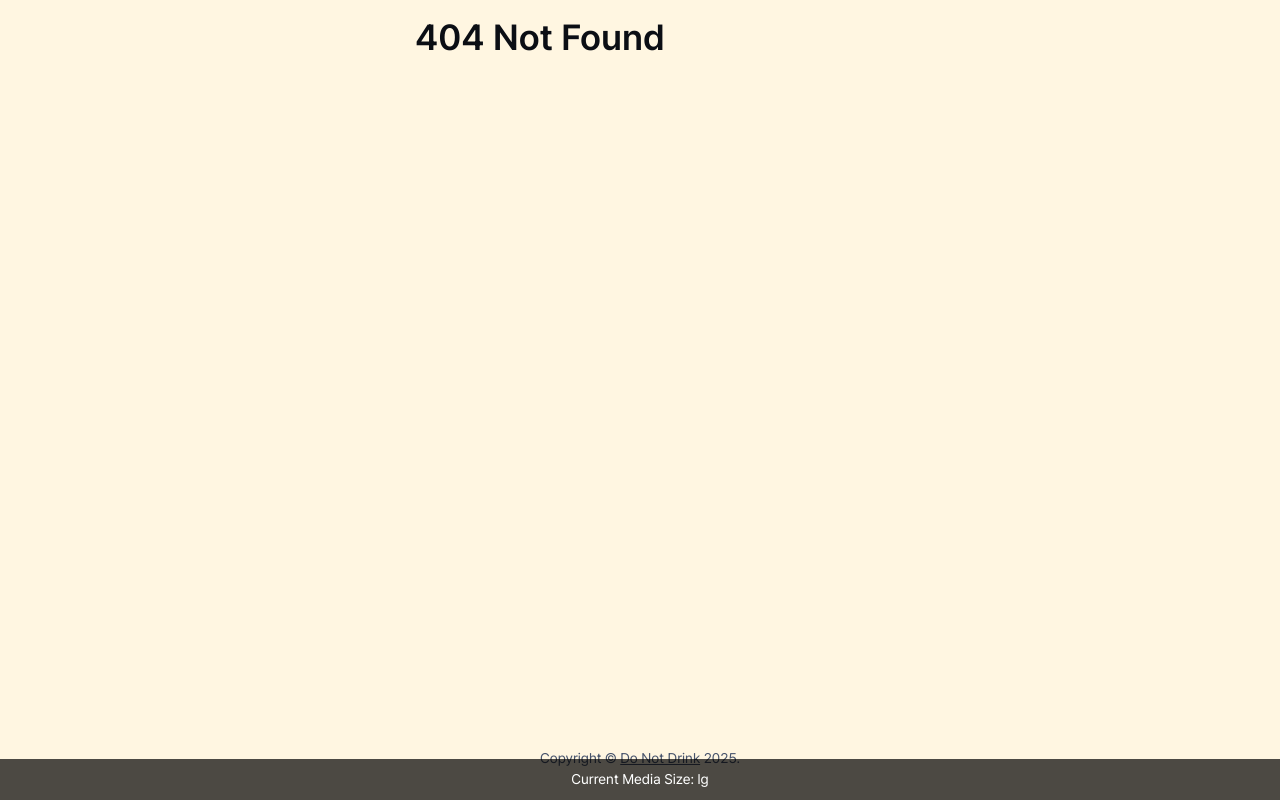
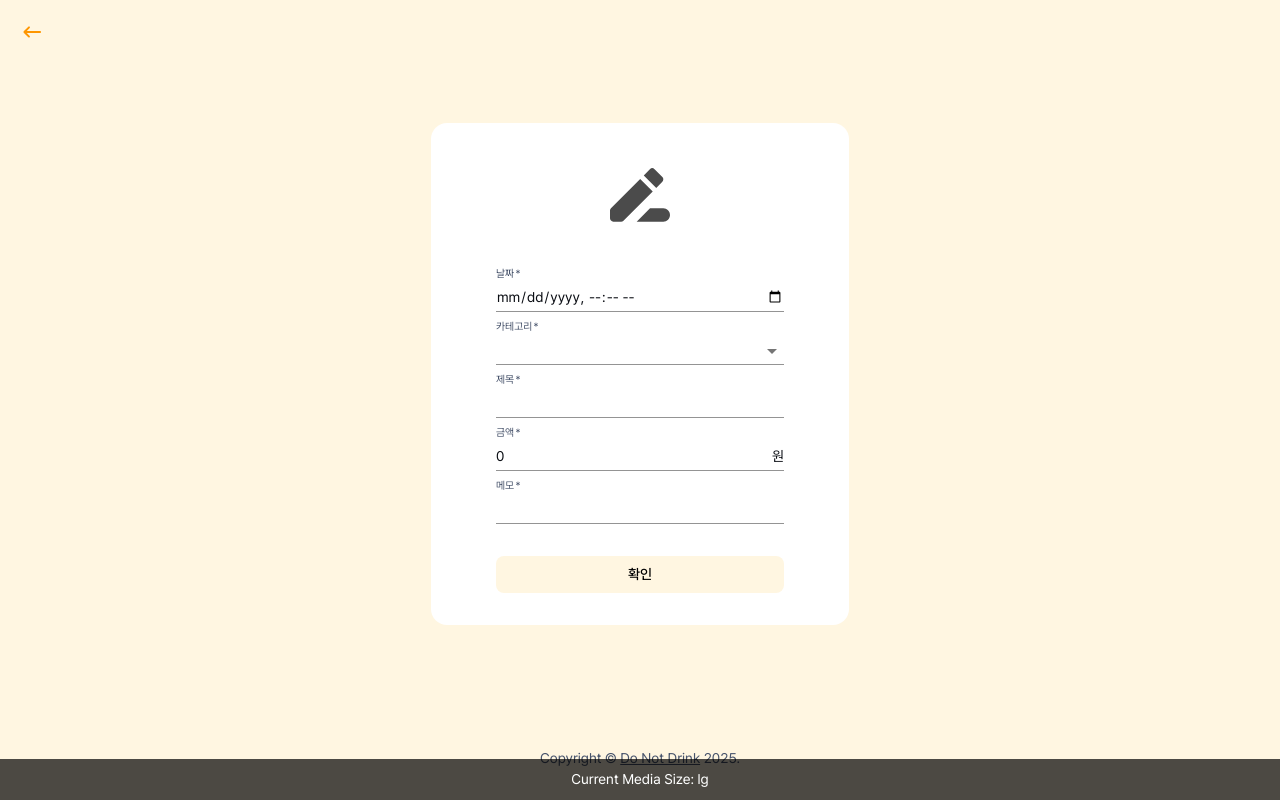
Before and after one commit to lwjmcn/Do-not-drink_FE, a Next.js app: page /input/write in a window 1280 px wide. Before the commit this address had no page. Built offline with nearby package versions, Linux system fonts and the light colour scheme; what @mui/material-nextjs would draw is missing.

Commit message:
feat: input UI

```diff
--- /dev/null
+++ b/app/input/_component/CategoryChip.tsx
@@ -0,0 +1,8 @@
+import { Chip, ChipProps } from "@mui/material";
+
+interface CategoryChipProps extends ChipProps {
+  name: string;
+}
+export default function CategoryChip({ name, ...props }: CategoryChipProps) {
+  return <Chip label={name} size="small" {...props} />;
+}
--- /dev/null
+++ b/app/input/_component/ExpenseForm.tsx
@@ -0,0 +1,126 @@
+"use client";
+
+import {
+  Button,
+  Autocomplete,
+  Stack,
+  Typography,
+  Paper,
+  Popper,
+} from "@mui/material";
+import { useFormContext } from "react-hook-form";
+import Input from "@component/Input";
+import { useRouter } from "next/navigation";
+import { IAddExpenseForm } from "./ExpenseFormProvider";
+import { useRouterWrapper } from "app/home/_component/page_transition/RouterWrapperContext";
+import CategoryChip from "./CategoryChip";
+
+export default function ExpenseForm() {
+  const router = useRouter();
+  const { setTransitionDisable } = useRouterWrapper();
+
+  const { trigger } = useFormContext<IAddExpenseForm>();
+
+  const onClickNext = async () => {
+    // 이메일 중복 확인은 마지막에 백엔드에서 진행
+    const isValid = await trigger([
+      "datetime",
+      "categoryId",
+      "name",
+      "amount",
+      "description",
+    ]);
+    if (!isValid) return;
+
+    setTransitionDisable(true);
+    router.push("/home");
+  };
+
+  return (
+    <Stack direction="column" spacing={4}>
+      <Stack direction={"column"} spacing={1}>
+        <Input
+          name="datetime"
+          label="날짜"
+          type="datetime-local"
+          slotProps={{ inputLabel: { shrink: true } }}
+        />
+        <Autocomplete
+          options={[
+            { categoryId: 1, name: "식비" },
+            { categoryId: 2, name: "교통비" },
+            { categoryId: 3, name: "문화생활비" },
+          ]}
+          getOptionLabel={(option) => option.name}
+          renderInput={(params) => (
+            <Input
+              {...params}
+              name="categoryId"
+              label="카테고리"
+              type="text"
+              slotProps={{ inputLabel: { shrink: true } }}
+            />
+          )}
+          renderOption={(props, option) => (
+            <li
+              {...props}
+              style={{
+                padding: 0,
+                margin: 0,
+                backgroundColor: "transparent",
+                marginRight: 4,
+              }}
+            >
+              <CategoryChip name={option.name} />
+            </li>
+          )}
+          renderTags={(tagValue, getTagProps) => {
+            return tagValue.map((option, index) => {
+              const { key, ...rest } = getTagProps({ index });
+              return <CategoryChip key={key} name={option.name} />;
+            });
+          }}
+          ListboxProps={{
+            style: {
+              display: "flex",
+              flexDirection: "row",
+              flexWrap: "wrap",
+              backgroundColor: "#fff",
+              padding: 0,
+              gap: 0,
+              margin: 0,
+            },
+          }}
+        />
+        <Input
+          name="name"
+          label="제목"
+          type="text"
+          slotProps={{ inputLabel: { shrink: true } }}
+        />
+        <Input
+          name="amount"
+          label="금액"
+          type="number"
+          InputProps={{
+            endAdornment: <Typography>원</Typography>,
+          }}
+          slotProps={{ inputLabel: { shrink: true } }}
+        />
+        <Input
+          name="description"
+          label="메모"
+          type="text"
+          multiline
+          maxRows={4}
+          slotProps={{ inputLabel: { shrink: true } }}
+        />
+      </Stack>
+      <Button type="submit" variant="text" sx={{ bgcolor: "#fff6e1" }}>
+        <Typography variant="button" color="#000">
+          확인
+        </Typography>
+      </Button>
+    </Stack>
+  );
+}
--- /dev/null
+++ b/app/input/_component/ExpenseFormProvider.tsx
@@ -0,0 +1,73 @@
+"use client";
+
+import { FormProvider, useForm } from "react-hook-form";
+import { z } from "zod";
+import { zodResolver } from "@hookform/resolvers/zod";
+import { ResponseBody } from "app/_api/response/response_dto";
+import ResponseCode from "public/type/response_code";
+import { useRouter } from "next/navigation";
+import { AddExpenseResponseDto } from "app/_api/response/expense.response.dto";
+
+const addExpenseFormSchema = z.object({
+  datetime: z.string().trim().datetime(),
+  categoryId: z.number().int().positive(),
+  name: z.string().trim().min(1, { message: "제목을 입력해주세요." }),
+  amount: z.number().int().min(0, { message: "금액을 입력해주세요." }),
+  description: z
+    .string()
+    .trim()
+    .max(100, { message: "100자 이하로 입력해주세요." }),
+});
+
+export type IAddExpenseForm = z.infer<typeof addExpenseFormSchema>;
+
+const defaultValues: IAddExpenseForm = {
+  datetime: new Date().toLocaleString("ko-KR"),
+  categoryId: 1,
+  name: "",
+  amount: 0,
+  description: "",
+};
+
+const ExpenseFormProvider = ({ children }: { children: React.ReactNode }) => {
+  const form = useForm<IAddExpenseForm>({
+    mode: "onBlur",
+    defaultValues,
+    resolver: zodResolver(addExpenseFormSchema),
+  });
+  const { handleSubmit } = form;
+
+  const router = useRouter();
+  const addExpenseResponse = (
+    responseBody: ResponseBody<AddExpenseResponseDto>
+  ): void => {
+    if (!responseBody) return;
+    const { code } = responseBody;
+
+    let message = "";
+    if (code == ResponseCode.DATABASE_ERROR)
+      message = "데이터베이스 오류입니다.";
+
+    alert(message);
+    router.push("/auth/signin");
+  };
+  const onSubmit = async (data: IAddExpenseForm) => {
+    console.log(data);
+    alert(JSON.stringify(data));
+
+    // await addExpense(data).then(addExpenseFormSchema);
+  };
+
+  return (
+    <FormProvider {...form}>
+      <form
+        onSubmit={handleSubmit(onSubmit)}
+        style={{ flex: 1, display: "flex", flexDirection: "column" }}
+      >
+        {children}
+      </form>
+    </FormProvider>
+  );
+};
+
+export default ExpenseFormProvider;
--- a/app/input/cam/page.tsx
+++ b/app/input/cam/page.tsx
@@ -1,6 +1,6 @@
 import WebCam from "./_component/WebCam";
 
-const Camera = () => {
+const CameraPage = () => {
   return <WebCam />;
 };
-export default Camera;
+export default CameraPage;
--- /dev/null
+++ b/app/input/layout.tsx
@@ -0,0 +1,14 @@
+import BackButton from "@component/BackButton";
+
+export default function InputLayout({
+  children,
+}: {
+  children: React.ReactNode;
+}) {
+  return (
+    <>
+      <BackButton />
+      {children}
+    </>
+  );
+}
--- a/app/input/page.tsx
+++ b/app/input/page.tsx
@@ -5,7 +5,7 @@ import IconBox from "./_component/IconBox";
 
 const Input = () => {
   return (
-    <Stack direction={"column"} paddingX={4} paddingY={8} spacing={2}>
+    <Stack direction="column" spacing={6} marginY={"auto"} marginX={2}>
       <IconBox
         icon={<Camera />}
         text={"사진으로 입력하기"}
--- /dev/null
+++ b/app/input/write/page.tsx
@@ -0,0 +1,27 @@
+import { Stack } from "@mui/material";
+import Pencil from "@mui/icons-material/DriveFileRenameOutlineRounded";
+import ExpenseForm from "../_component/ExpenseForm";
+import ExpenseFormProvider from "../_component/ExpenseFormProvider";
+
+export default function WritePage() {
+  return (
+    <Stack
+      direction="column"
+      spacing={4}
+      marginY={"auto"}
+      alignItems={"center"}
+      marginX={2}
+      padding={4}
+      sx={{
+        bgcolor: "#fff",
+        borderRadius: 2,
+      }}
+    >
+      <Pencil sx={{ fontSize: "80px", color: "#000", opacity: 0.7 }} />
+
+      <ExpenseFormProvider>
+        <ExpenseForm />
+      </ExpenseFormProvider>
+    </Stack>
+  );
+}
```
Also changed, not shown: app/input/_component/IconBox.tsx (+17 -19 lines).
